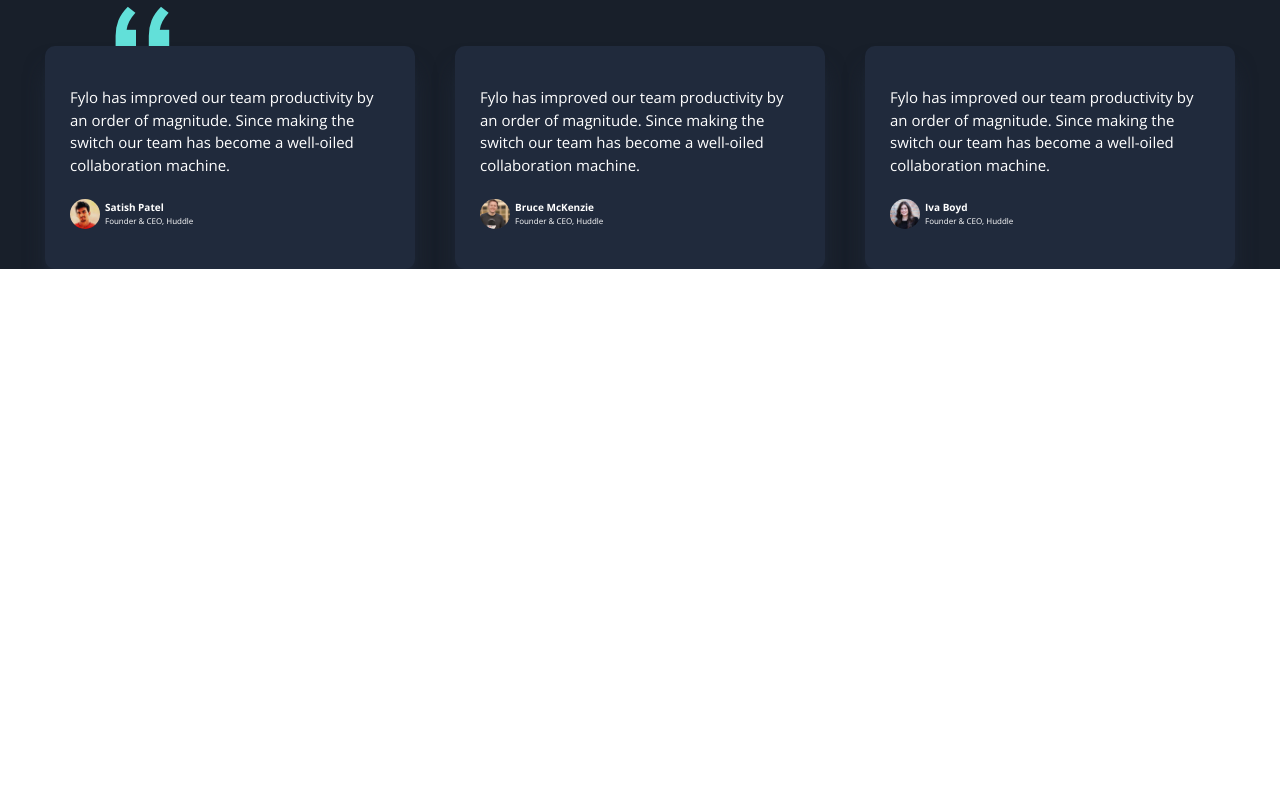
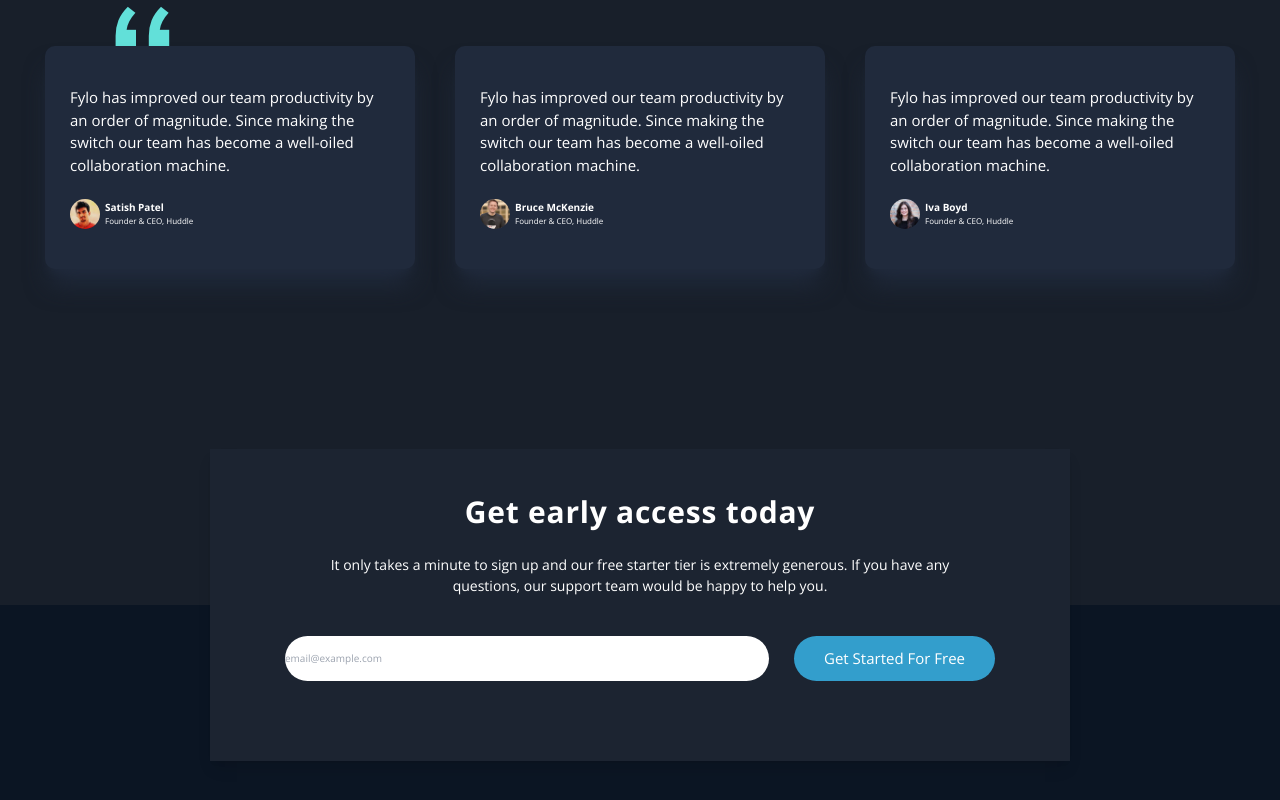
Before and after one commit to olaknowct/fylo, a React (Create React App) app: page / in a window 1280 px wide. Shown: the part 2500-3300 px from the top of the page. Before the commit the page ends 2769 px from the top, so only its background shows below. Built offline with nearby package versions, Linux system fonts and the light colour scheme.

Commit message:
cta section component

```diff
--- /dev/null
+++ b/src/component/cta/cta.component.jsx
@@ -0,0 +1,25 @@
+const CallToAction = () => {
+  return (
+    <section className='bg-darkBlue2 h-screen'>
+      <div className='max-w-[86rem] mx-auto bg-darkBlue shadow-lg text-white text-center -translate-y-2/4 py-16 flex flex-col items-center gap-8'>
+        <h2 className='font-bold text-[3rem] tracking-wide'>Get early access today</h2>
+        <p className='text-[1.4rem] max-w-5xl mx-auto'>
+          It only takes a minute to sign up and our free starter tier is extremely generous. If you
+          have any questions, our support team would be happy to help you.
+        </p>
+        <form className='flex flex-row max-w-[71rem] justify-between w-full gap-10 mt-[2rem] mb-[4rem] '>
+          <input
+            type='text'
+            placeholder='email@example.com'
+            className='py-[1.5rem] rounded-full grow'
+          />
+          <button className='bg-accentBlue rounded-full text-[1.5rem] px-12 ml-auto'>
+            Get Started For Free
+          </button>
+        </form>
+      </div>
+    </section>
+  );
+};
+
+export default CallToAction;
--- a/src/component/main/main.component.jsx
+++ b/src/component/main/main.component.jsx
@@ -3,6 +3,7 @@ import Productive from '../productive/productive.component';
 import Features from '../features/features.component';
 import Hero from '../hero/hero.component';
 import Reviews from '../reviews/reviews.component';
+import CallToAction from '../cta/cta.component';
 
 const Main = () => {
   return (
@@ -13,6 +14,7 @@ const Main = () => {
       </FeatureProvider>
       <Productive />
       <Reviews />
+      <CallToAction />
     </main>
   );
 };
--- a/src/component/reviews/reviews.component.jsx
+++ b/src/component/reviews/reviews.component.jsx
@@ -4,7 +4,7 @@ import quotes from '../../images/bg-quotes.png';
 
 const Reviews = () => {
   return (
-    <section className='bg-darkBlue1 pt-[18rem] relative'>
+    <section className='bg-darkBlue1 pt-[18rem] pb-[33.6rem] relative '>
       <div className='max-w-[119rem] mx-auto justify-center grid grid-cols-3 text-center gap-x-16 '>
         <ReviewProvider>
           <Review />
```
